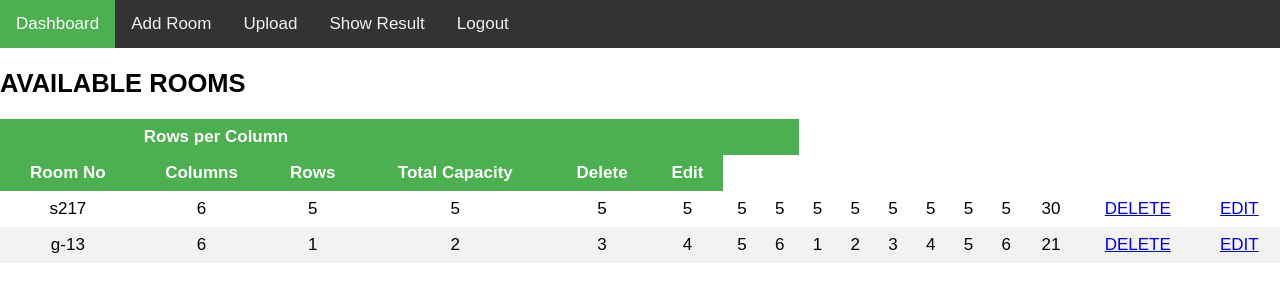
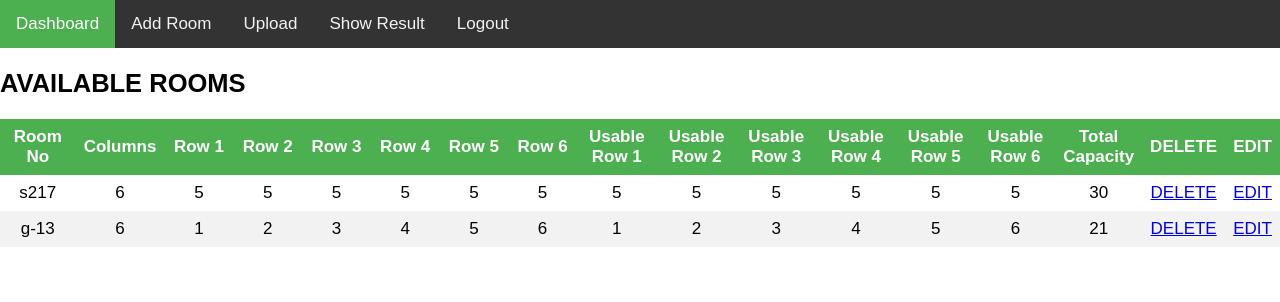
Before and after one commit to guneetkaur101/MAJORPROJECT, a Flask app: page /admin in a window 1280 px wide. Shown: the top 302 px of the page. Run offline with Flask 3, Linux system fonts and the light colour scheme; data comes from the database, SQL or seed files in the repository; both versions use the stored data as it was after the commit.

Commit message:
add room mostly finished

```diff
--- a/proj.py
+++ b/proj.py
@@ -36,41 +36,44 @@ def admin():
 		data = cursor.execute("SELECT * FROM room")
 		data = cursor.fetchall()
 	return render_template("admin.html",data=data)
-@app.route("/addroom",methods=['GET','POST'])
-
+@app.route('/addroom', methods=['GET', 'POST'])
 def addroom():
     error = None
 
     if request.method == 'POST':
         room_no = request.form['room_no']
+        row_c1 = int(request.form['row1'])
+        row_c2 = int(request.form['row2'])
+        row_c3 = int(request.form['row3'])
+        row_c4 = int(request.form['row4'])
+        row_c5 = int(request.form['row5'])
+        row_c6 = int(request.form['row6'])
 
-        # Read the rows per column values from the form
-        rows_per_columns = [request.form[f'row_c{i}'] for i in range(1, 7)]
+        # Calculate total seats
+        total_seats = row_c1 + row_c2 + row_c3 + row_c4 + row_c5 + row_c6
 
-        # Calculate the total number of seats
-        total_seats = sum([int(rows) for rows in rows_per_columns])
-        # Copy the same values to u_row_c1, u_row_c2, ..., u_row_c6
-        updated_rows_per_columns = rows_per_columns
+        # Rest of your code
 
+        # Check if the room number already exists in the database
         myconn = sqlite3.connect("room_details.db")
-
         with myconn:
             cursor = myconn.cursor()
-            cursor.execute("CREATE TABLE IF NOT EXISTS room(room_no INTEGER PRIMARY KEY, col INTEGER, row_c1 INTEGER, row_c2 INTEGER, row_c3 INTEGER, row_c4 INTEGER, row_c5 INTEGER, row_c6 INTEGER,u_row_c1 INTEGER, u_row_c2 INTEGER, u_row_c3 INTEGER, u_row_c4 INTEGER,u_row_c5 INTEGER, u_row_c6 INTEGER, seat INTEGER)")
-            temp_no = cursor.execute("SELECT room_no from room where room_no=?", [room_no])
-            temp_no = temp_no.fetchone()
+            cursor.execute("SELECT room_no FROM room WHERE room_no=?", [room_no])
+            existing_room = cursor.fetchone()
 
-        if temp_no is None:
+        if existing_room:
+            error = f"Room {room_no} already exists."
+        else:
+            # Insert the new room into the database
             with myconn:
                 cursor = myconn.cursor()
-                cursor.execute("INSERT INTO room(room_no, col, row_c1, row_c2, row_c3, row_c4, row_c5, row_c6, u_row_c1, u_row_c2, u_row_c3, u_row_c4, u_row_c5, u_row_c6, seat) VALUES(?,?,?,?,?,?,?,?,?,?,?,?,?,?,?)",
-                               [room_no, 6] + rows_per_columns + [total_seats])
-                error = f"Room {room_no} is added "
-        else:
-            error = f"Room {room_no} is already exist."
+                cursor.execute(
+                    "INSERT INTO room (room_no, col, row_c1, row_c2, row_c3, row_c4, row_c5, row_c6, u_row_c1, u_row_c2, u_row_c3, u_row_c4, u_row_c5, u_row_c6, seat) VALUES (?, ?, ?, ?, ?, ?, ?, ?, ?, ?, ?, ?, ?, ?, ?)",
+                    (room_no, 6, row_c1, row_c2, row_c3, row_c4, row_c5, row_c6, row_c1, row_c2, row_c3, row_c4, row_c5, row_c6, total_seats)
+                )
+            error = f"Room {room_no} has been added."
 
-    return render_template("addroom.html", error=error)  # Pass capacity to the HTML template
-
+    return render_template("addroom.html", error=error)
 def show():
 	data=None
 	filename = None
@@ -104,7 +107,6 @@ def edit(id):
         col = request.form['col']
         row = request.form['row']
         seat = request.form['seat']
-
         myconn = sqlite3.connect("room_details.db")
         with myconn:
             cursor = myconn.cursor()
@@ -112,13 +114,11 @@ def edit(id):
             myconn.commit()
             message = "Room details have been updated successfully."  # Set the message
             return redirect('/admin')  # Redirect to the admin page
-
     myconn = sqlite3.connect("room_details.db")
     with myconn:
         cursor = myconn.cursor()
         cursor.execute("SELECT * FROM room WHERE room_no = ?", [id])
         data = cursor.fetchone()
-
     if data:
         room_no = data[0]
         col = data[1]
--- a/templates/addroom.html
+++ b/templates/addroom.html
@@ -4,7 +4,7 @@
 	<meta name="viewport" content="width=device-width, initial-scale=1">
 	<title>Add Room</title>
   <link rel="stylesheet" href="https://cdnjs.cloudflare.com/ajax/libs/font-awesome/4.7.0/css/font-awesome.min.css">
-	<link rel="stylesheet" type="text/css" href="homee.css">
+	<!-- <link rel="stylesheet" type="text/css" href="homee.css"> -->
 <style>
 body {
   margin: 0;
--- a/templates/admin.html
+++ b/templates/admin.html
@@ -33,15 +33,30 @@ body {
         background-color: #4CAF50;
         color: white;
     }
+
+    table {
+        border-collapse: collapse;
+        width: 100%;
+    }
+
+    th, td {
+        text-align: center;
+        width: 7%;
+        padding: 8px;
+    }
+
+    tr:nth-child(even) {
+        background-color: #f2f2f2;
+    }
     </style>
 </head>
 <body>
     <!-----------------------------------------NAVIGATION BARS--------------------------->
     <div class="topnav">
         <a class="active" href="/admin">Dashboard</a>
-  <a  href="/addroom">Add Room</a>
+        <a href="/addroom">Add Room</a>
         <a href="/upload_form">Upload</a>
-  <a  href="/result">Show Result</a>
+        <a href="/result">Show Result</a>
         <a href="/login">Logout</a>
     </div>
     <div>
@@ -49,30 +64,35 @@ body {
 
         <table id="example" class="display" cellspacing="0" width="100%">
             <thead>
-      <tr >
-        <th></th>
-       <th colspan="6">Rows per Column</th>
-       <th></th>
-      </tr>
-      <tr >
-        <th style="text-align: center;">Room No</th>
-        <th style="text-align: center;">Columns</th>
-        <th style="text-align: center;">Rows</th>
-        <th style="text-align: center;">Total Capacity</th>
-        <th style="text-align: center;">Delete</th>
-        <th style="text-align: center;">Edit</th>
+                <tr>
+                    <th>Room No</th>
+                    <th>Columns</th>
+                    <th>Row 1</th>
+                    <th>Row 2</th>
+                    <th>Row 3</th>
+                    <th>Row 4</th>
+                    <th>Row 5</th>
+                    <th>Row 6</th>
+                    <th>Usable Row 1</th>
+                    <th>Usable Row 2</th>
+                    <th>Usable Row 3</th>
+                    <th>Usable Row 4</th>
+                    <th>Usable Row 5</th>
+                    <th>Usable Row 6</th>
+                    <th>Total Capacity</th>
+                    <th>DELETE</th>
+                    <th>EDIT</th>
                 </tr>
             </thead>
             {% for row in data %}
             <tr>
                 {% for d in row %}
-    <td style="text-align: center;" >{{d}}</td>
+                <td>{{d}}</td>
                 {% endfor %}
-    <td style="text-align: center;"><a href="/delete/{{row[0]}}">DELETE</a></td>
-    <td style="text-align: center;"><a href="/edit/{{row[0]}}">EDIT</a></td>
+                <td><a href="/delete/{{row[0]}}">DELETE</a></td>
+                <td><a href="/edit/{{row[0]}}">EDIT</a></td>
             </tr>
             {% endfor %}
-
         </table>
         <script>
         $(document).ready(function() {
```
Also changed, not shown: room_details.db. Lines whose indentation alone changed are shown as unchanged.
